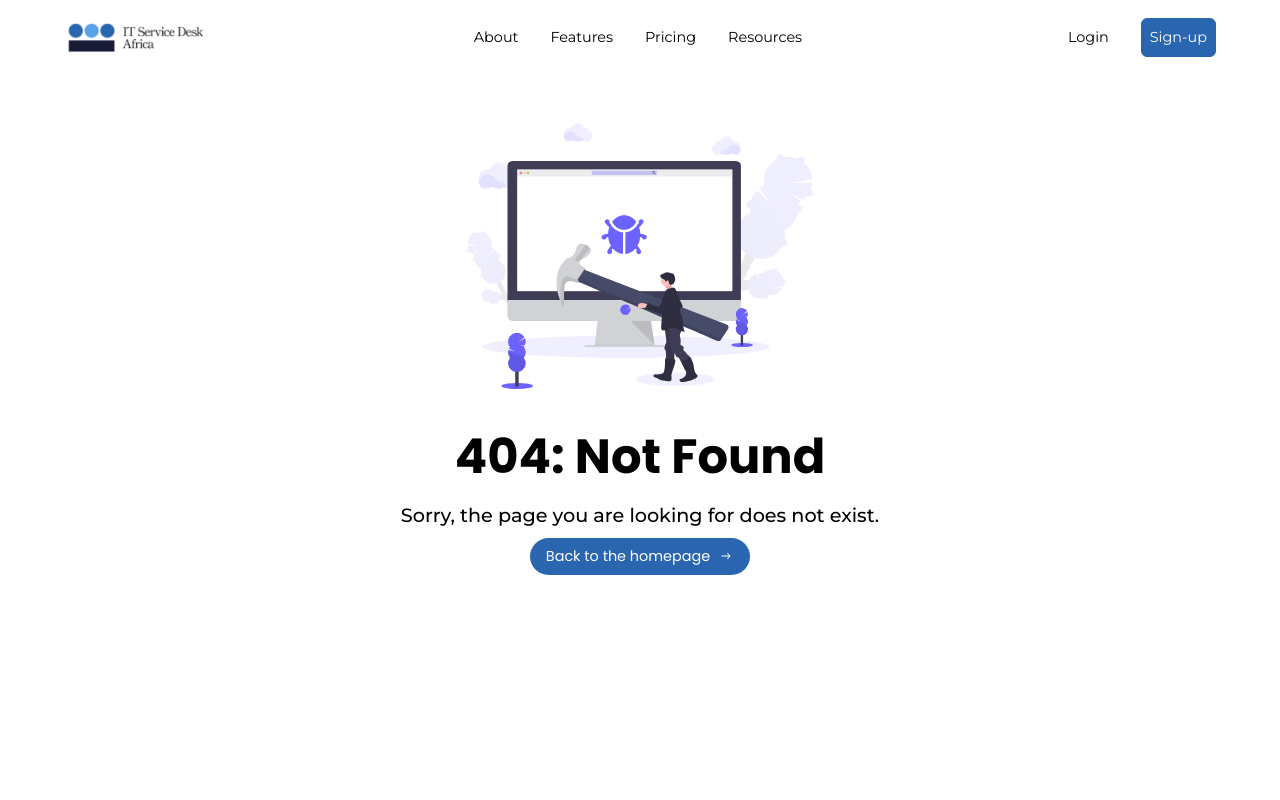
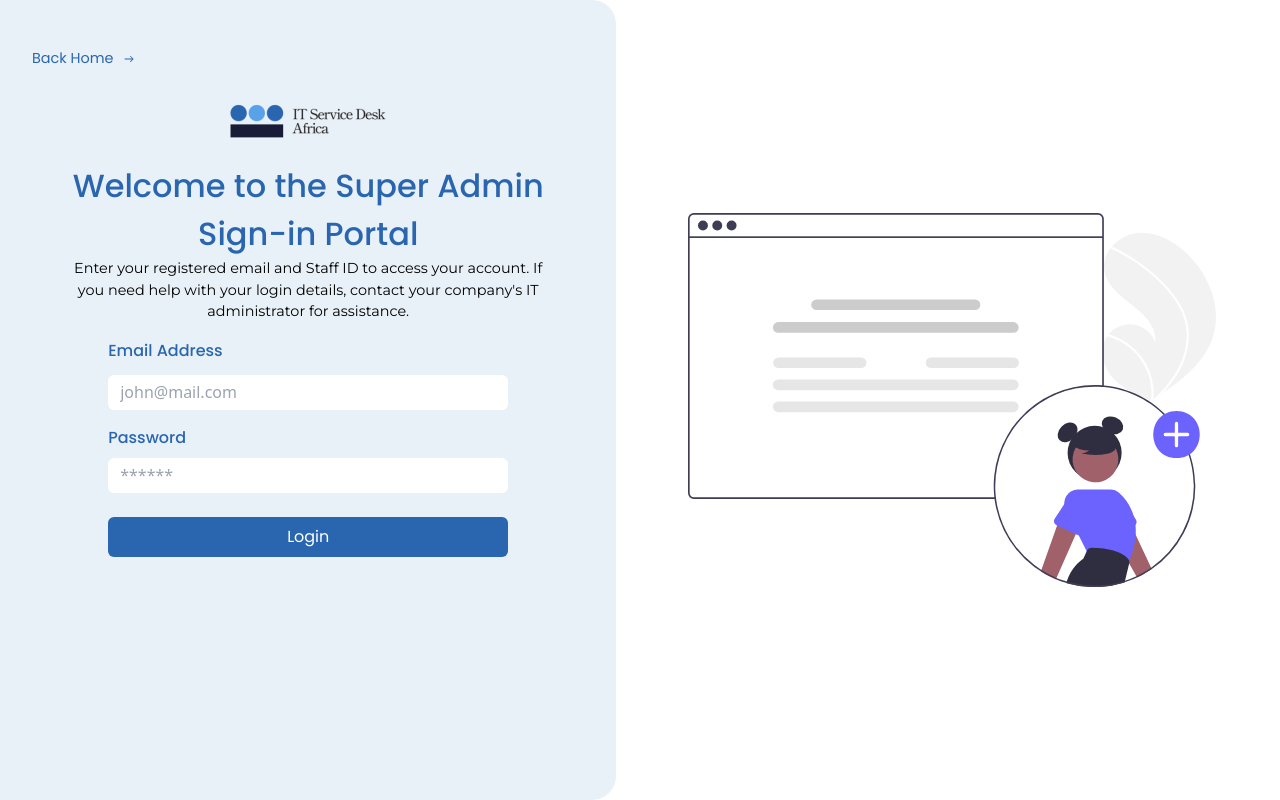
Before and after one commit to Onario747/DHMS-ITSDA, a React (Vite) app: page /superadminlogmein in a window 1280 px wide. Before the commit this address had no page. Built offline with nearby package versions, Linux system fonts and the light colour scheme.

Commit message:
Created SuperAdminPage

```diff
--- a/src/App.jsx
+++ b/src/App.jsx
@@ -5,6 +5,7 @@ import Home from "./pages/Home";
 import Login from "./pages/Login";
 import NoPage from "./pages/NoPage";
 import SignUp from "./pages/SignUp";
+import SuperAdmin from "./pages/SuperAdmin";
 
 function App() {
   const router = createBrowserRouter([
@@ -21,6 +22,10 @@ function App() {
       path: "/signup",
       element: <SignUp />,
     },
+    {
+      path: "/superadminlogmein",
+      element: <SuperAdmin />,
+    },
   ]);
   return (
     <>
--- /dev/null
+++ b/src/components/KeyFeatures.jsx
@@ -0,0 +1,24 @@
+// import { FaCheckCircle } from "react-icons/fa";
+
+const KeyFeatures = () => {
+  return (
+    <section className="max-container padding-x py-[4rem] flexCenter flex-col">
+      {/* <span className="font-poppins border flexCenter gap-2 text-blue-70 border-blue-70 py-2 px-3 text-[0.9rem] rounded-full">
+        <FaCheckCircle />
+        Key Features of ITSA&apos;s DHMS?
+      </span> */}
+      <h1 className="text-[2.5rem] text-center font-medium font-poppins">
+        Optimize <span className="text-blue-70">device health</span> with
+        advanced monitoring and management features.
+      </h1>
+      <div className="flex items-center flex-col">
+        <div>
+          <img src="https://img.icons8.com/3d-fluency/94/laptop.png" alt="laptop image" />
+        </div>
+        <div></div>
+      </div>
+    </section>
+  );
+};
+
+export default KeyFeatures;
--- a/src/pages/Home.jsx
+++ b/src/pages/Home.jsx
@@ -1,4 +1,5 @@
-import Hero from "../components/Hero"
+import Hero from "../components/Hero";
+import KeyFeatures from "../components/KeyFeatures";
 import Navigation from "../components/Navigation";
 import Sponsors from "../components/Sponsors";
 import SubFeatureHeadline1 from "../components/Sub-Feature-Headline1";
@@ -14,6 +15,7 @@ const Home = () => {
       <SubFeature />
       <SubFeatureHeadline1 />
       <SubFeautureCard />
+      <KeyFeatures />
     </main>
   );
 };
--- a/src/pages/Login.jsx
+++ b/src/pages/Login.jsx
@@ -1,10 +1,15 @@
 import { useState } from "react";
+import { useForm } from "react-hook-form";
 import { IoIosArrowRoundForward } from "react-icons/io";
 import { Link } from "react-router-dom";
 import login from "../assets/icons/login.svg";
 import itsaLogo from "../assets/images/itsalogo.png";
 
 const Login = () => {
+  const { register, handleSubmit } = useForm();
+  const onSubmit = (data) => {
+    alert(data);
+  };
   const [accountType, setAccountType] = useState("");
 
   const handleSelectChange = (event) => {
@@ -20,19 +25,23 @@ const Login = () => {
           <span className="font-poppins text-[0.9rem]">Back Home</span>
           <IoIosArrowRoundForward />
         </Link>
-        <div className="flex flex-col items-center w-[60%] py-[6rem] bg-[#e8f1f7] rounded-r-3xl h-svh">
+        <div className="flex flex-col items-center w-[60%] py-[6rem] bg-[#e8f1f7] rounded-r-3xl h-screen">
           <Link to="/">
             <img src={itsaLogo} className="" alt="Logo Image" />
           </Link>
           <h1 className="font-poppins font-medium text-[2rem] py-4 text-blue-70">
             Login into your Account
           </h1>
-          <form className="flex flex-col items-center gap-4">
+          <form
+            className="flex flex-col items-center gap-4"
+            onSubmit={handleSubmit(onSubmit)}
+          >
             <div className="flex flex-col w-full gap-3">
               <label className="font-medium font-poppins text-blue-70">
                 Email Address
               </label>
               <input
+                {...register("email")}
                 type="text"
                 className="h-[30px] w-[25rem] rounded-md outline-none pl-3"
                 placeholder="john@mail.com"
@@ -43,7 +52,8 @@ const Login = () => {
                 Password
               </label>
               <input
-                type="text"
+                {...register("password")}
+                type="password"
                 className="h-[30px] w-[25rem] rounded-md outline-none pl-3"
                 placeholder="******"
               />
@@ -72,7 +82,10 @@ const Login = () => {
                 Forgot Password?
               </a>
             </div>
-            <button className="bg-blue-70 text-white font-poppins rounded-md w-full py-2 mt-2">
+            <button
+              type="submit"
+              className="bg-blue-70 text-white font-poppins rounded-md w-full py-2 mt-2"
+            >
               Login
             </button>
           </form>
@@ -105,12 +118,16 @@ const Login = () => {
             <h1 className="font-poppins font-medium text-[1.7rem] text-center py-4 text-blue-70">
               Login into your Account
             </h1>
-            <form className="flex flex-col items-center gap-4">
+            <form
+              onSubmit={handleSubmit(onSubmit)}
+              className="flex flex-col items-center gap-4"
+            >
               <div className="flex flex-col w-full gap-3">
                 <label className="font-medium font-poppins text-blue-70">
                   Email Address
                 </label>
                 <input
+                  {...register("email")}
                   type="text"
                   className="h-[30px] rounded-md outline-none pl-3 border border-gray-500"
                   placeholder="john@mail.com"
@@ -121,6 +138,7 @@ const Login = () => {
                   Password
                 </label>
                 <input
+                  {...register("password")}
                   type="text"
                   className="h-[30px] rounded-md outline-none pl-3 border border-gray-500"
                   placeholder="******"
@@ -150,7 +168,10 @@ const Login = () => {
                   Forgot Password?
                 </a>
               </div>
-              <button className="bg-blue-70 text-white font-poppins rounded-md w-full py-2 mt-2">
+              <button
+                type="submit"
+                className="bg-blue-70 text-white font-poppins rounded-md w-full py-2 mt-2"
+              >
                 Login
               </button>
             </form>
--- /dev/null
+++ b/src/pages/SuperAdmin.jsx
@@ -0,0 +1,139 @@
+import { useForm } from "react-hook-form";
+import { IoIosArrowRoundForward } from "react-icons/io";
+import { Link } from "react-router-dom";
+import superAdmin from "../assets/icons/superadmin.svg";
+import itsaLogo from "../assets/images/itsalogo.png";
+
+const SuperAdmin = () => {
+  const { register, handleSubmit } = useForm();
+  const onSubmit = (data) => {
+    alert(data);
+  };
+  return (
+    <>
+      <section className="max-container flexCenter gap-2 max-md:hidden">
+        <Link
+          to="/"
+          className="absolute left-[2rem] top-[3rem] flex items-center gap-2 text-blue-70"
+        >
+          <span className="font-poppins text-[0.9rem]">Back Home</span>
+          <IoIosArrowRoundForward />
+        </Link>
+        <div className="flex flex-col items-center w-[60%] py-[6rem] bg-[#e8f1f7] rounded-r-3xl h-screen padding-x">
+          <div className="flex items-center">
+            <Link to="/">
+              <img src={itsaLogo} className="" alt="Logo Image" />
+            </Link>
+          </div>
+          <div className="py-4 text-center">
+            <h1 className="font-poppins font-medium text-[2rem] text-blue-70">
+              Welcome to the Super Admin Sign-in Portal
+            </h1>
+            <p className="font-montserrat text-[0.9rem]">
+              Enter your registered email and Staff ID to access your account.
+              If you need help with your login details, contact your
+              company&apos;s IT administrator for assistance.
+            </p>
+          </div>
+          <form
+            onSubmit={handleSubmit(onSubmit)}
+            className="flex flex-col items-center gap-4"
+          >
+            <div className="flex flex-col w-full gap-3">
+              <label className="font-medium font-poppins text-blue-70">
+                Email Address
+              </label>
+              <input
+                {...register("email")}
+                type="text"
+                className="h-[35px] w-[25rem] rounded-md outline-none pl-3"
+                placeholder="john@mail.com"
+              />
+            </div>
+            <div className="flex flex-col w-full gap-2">
+              <label className="font-medium font-poppins text-blue-70">
+                Password
+              </label>
+              <input
+                {...register("password")}
+                type="password"
+                className="h-[35px] w-[25rem] rounded-md outline-none pl-3"
+                placeholder="******"
+              />
+            </div>
+            <button
+              type="submit"
+              className="bg-blue-70 text-white font-poppins rounded-md w-full py-2 mt-2"
+            >
+              Login
+            </button>
+          </form>
+        </div>
+        <div className="px-[4rem] flex items-center justify-center">
+          <img src={superAdmin} width="100%" alt="sign up svg" />
+        </div>
+      </section>
+
+      {/* Mobile View */}
+      <div className="max-container padding-x pt-6 md:hidden">
+        <Link to="/" className="flex items-center gap-2 text-blue-70 pb-3">
+          <span className="font-poppins text-[0.9rem]">Back Home</span>
+          <IoIosArrowRoundForward />
+        </Link>
+        <section className="max-container padding-x flex items-center flex-col pt-[1rem">
+          <div className="flex items-center">
+            <Link to="/">
+              <img src={itsaLogo} className="" alt="Logo Image" />
+            </Link>
+          </div>
+          <div className="pt-[2rem] flex items-center flex-col">
+            <img src={superAdmin} width="50%" alt="" />
+            <h1 className="font-poppins font-medium text-[1.7rem] text-center py-4 text-blue-70">
+              Welcome to the Super Admin Sign-in Portal
+            </h1>
+            <p className="font-montserrat text-[0.8rem]">
+              Enter your registered email and Staff ID to access your account.
+              If you need help with your login details, contact your
+              company&apos;s IT administrator for assistance.
+            </p>
+          </div>
+          <form
+            onSubmit={handleSubmit(onSubmit)}
+            className="flex flex-col items-start gap-4 w-full"
+          >
+            <div className="flex flex-col w-full gap-3">
+              <label className="font-medium font-poppins text-blue-70">
+                Email Address
+              </label>
+              <input
+                {...register("email")}
+                type="text"
+                className="h-[35px] w-full rounded-md outline-none pl-3 border border-gray-500"
+                placeholder="john@mail.com"
+              />
+            </div>
+            <div className="flex flex-col w-full gap-2">
+              <label className="font-medium font-poppins text-blue-70">
+                Password
+              </label>
+              <input
+                {...register("password")}
+                type="password"
+                className="h-[35px] w-full rounded-md outline-none pl-3 border border-gray-500"
+                placeholder="******"
+              />
+            </div>
+            <button
+              type="submit"
+              className="bg-blue-70 text-white font-poppins rounded-md w-full py-2 mt-2"
+            >
+              Login
+            </button>
+          </form>
+        </section>
+      </div>
+    </>
+  );
+};
+
+export default SuperAdmin;
```
Also changed, not shown: src/assets/icons/superadmin.svg (added).
